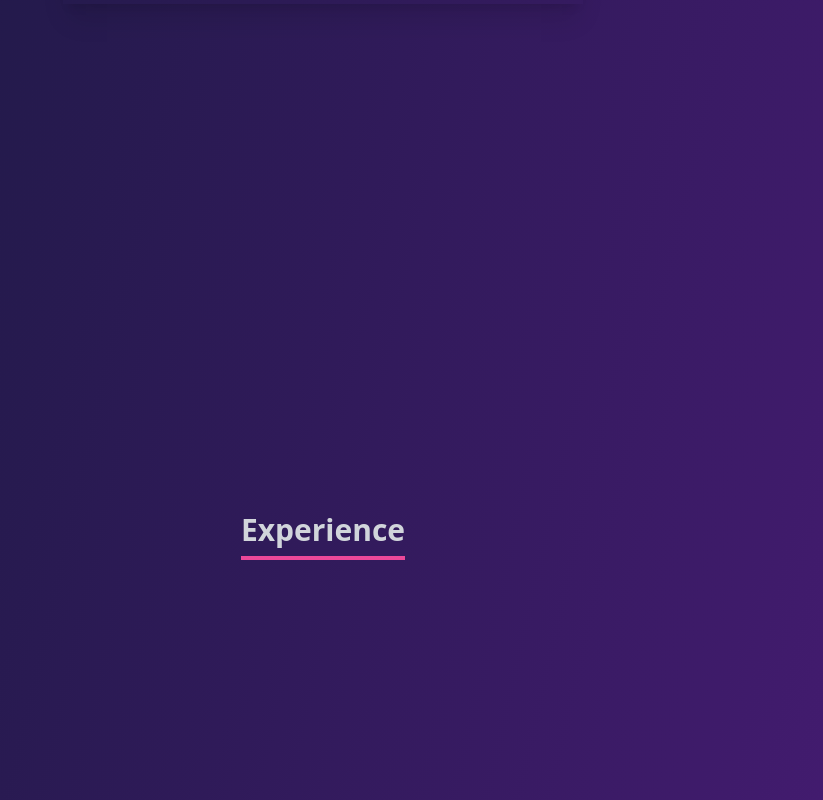
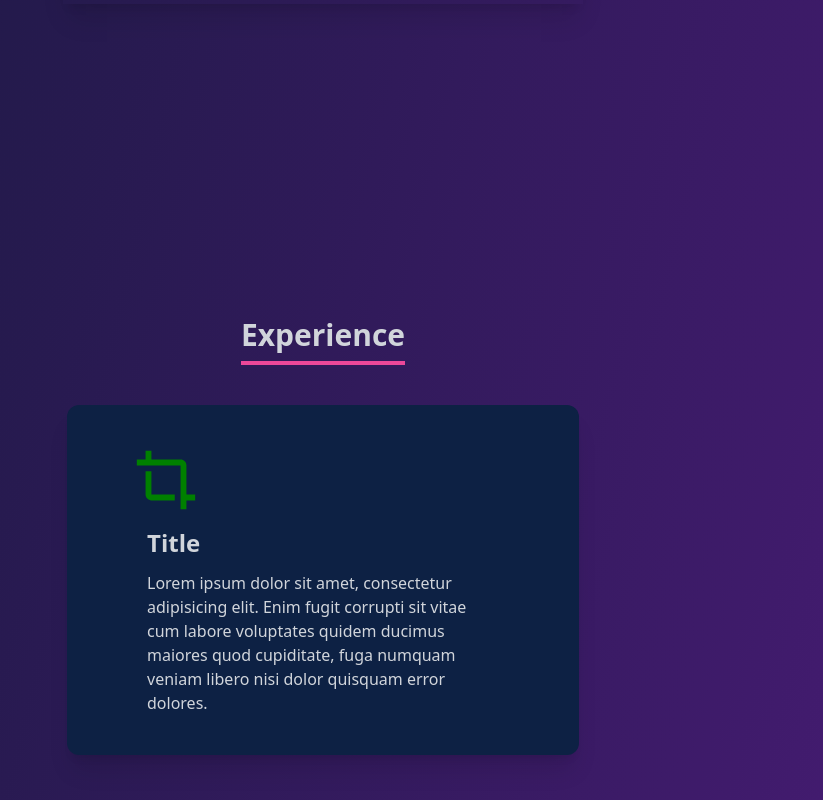
Before and after one commit to ananyo141/Portfolio, a React (Create React App) app: page / in a window 1280 px wide. Shown: the part 2280-3080 px from the top of the page, without its empty margins (317-1140 px from the left). Built offline with nearby package versions, Linux system fonts and the light colour scheme; the HTML template or start-up script is replaced by a standard one.

Commit message:
add react icons add shared components folder add reusable component card

```diff
--- a/package.json
+++ b/package.json
@@ -10,6 +10,7 @@
     "framer-motion": "^7.6.1",
     "react": "^18.2.0",
     "react-dom": "^18.2.0",
+    "react-icons": "^4.6.0",
     "react-scripts": "5.0.1",
     "react-scroll": "^1.8.8",
     "web-vitals": "^2.1.4"
--- a/src/components/Experience.jsx
+++ b/src/components/Experience.jsx
@@ -1,14 +1,26 @@
 import React from "react";
+import { BiCrop } from "react-icons/bi";
+
+import Card from "./shared/Card";
 
 const Experience = () => {
   return (
     <div
       name="Experience"
-      className="flex flex-col md:flex-row-reverse h-screen text-gray-300 gap-10 items-center justify-center"
+      className="flex flex-col h-screen text-gray-300 gap-10 items-center justify-center"
     >
       <h3 className="text-3xl font-bold border-b-4 pb-2 border-pink-500">
         Experience
       </h3>
+      <div>
+        <Card
+          icon={<BiCrop />}
+          title="Title"
+          text="Lorem ipsum dolor sit amet, consectetur adipisicing elit. Enim fugit corrupti
+    sit vitae cum labore voluptates quidem ducimus maiores quod cupiditate,
+    fuga numquam veniam libero nisi dolor quisquam error dolores."
+        />
+      </div>
     </div>
   );
 };
--- a/src/components/Skills.jsx
+++ b/src/components/Skills.jsx
@@ -1,6 +1,6 @@
 import React from "react";
 
-import SkillItem from "./SkillItem";
+import SkillItem from "./shared/SkillItem";
 
 import csslogo from "../assets/css.png";
 import awslogo from "../assets/aws.png";
--- /dev/null
+++ b/src/components/shared/Card.jsx
@@ -0,0 +1,18 @@
+import React from "react";
+import { IconContext } from "react-icons";
+
+const Card = ({ icon, title, text }) => {
+  return (
+    <div className="py-10 px-20 space-y-3 max-w-lg rounded-xl shadow-xl bg-[#0d2144] transition duration-200 hover:bg-[#612608] ">
+      <div className="-ml-4">
+        <IconContext.Provider value={{ color: "green", size: "70px" }}>
+          {icon}
+        </IconContext.Provider>
+      </div>
+      <h4 className="font-semibold text-2xl">{title}</h4>
+      <p className="text-md">{text}</p>
+    </div>
+  );
+};
+
+export default Card;
```
Also changed, not shown: src/components/shared/SkillItem.jsx (renamed from src/components/SkillItem.jsx), 1 other file (tests, documents, lock files or other folders).
